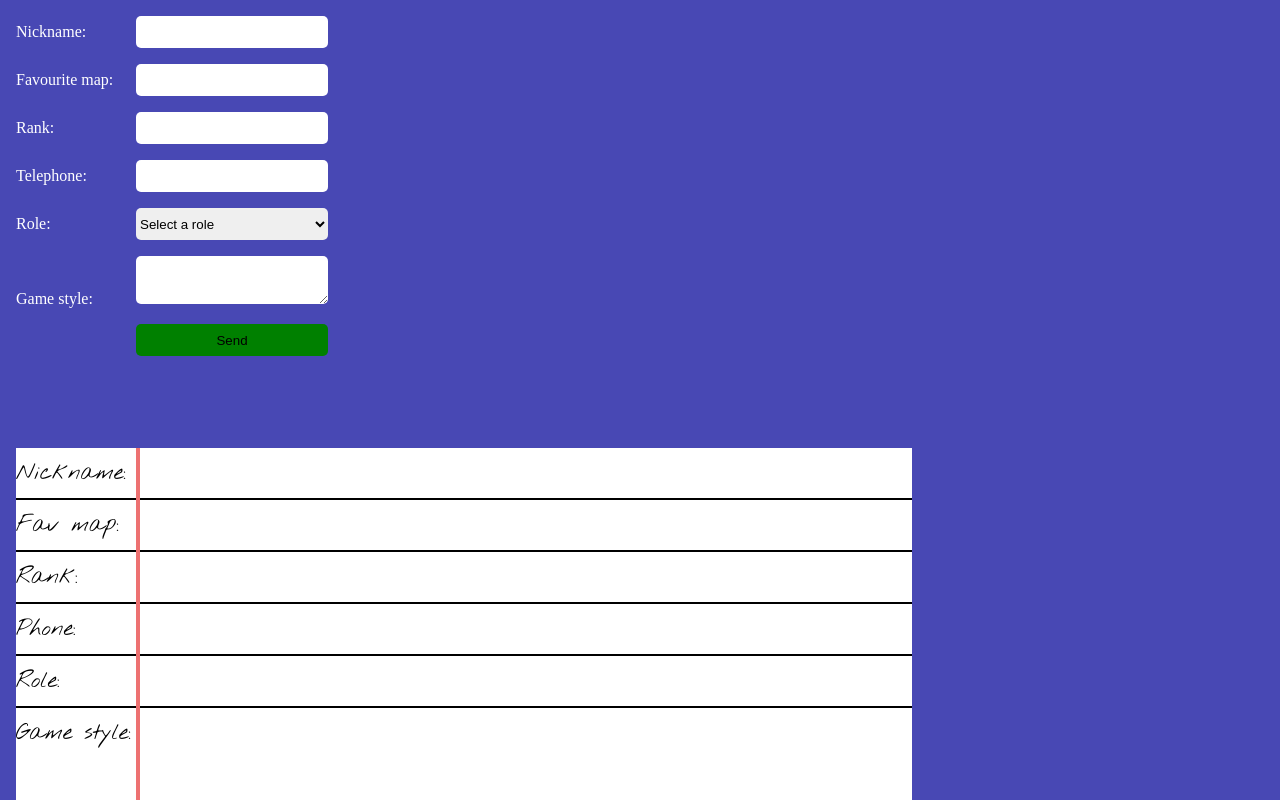
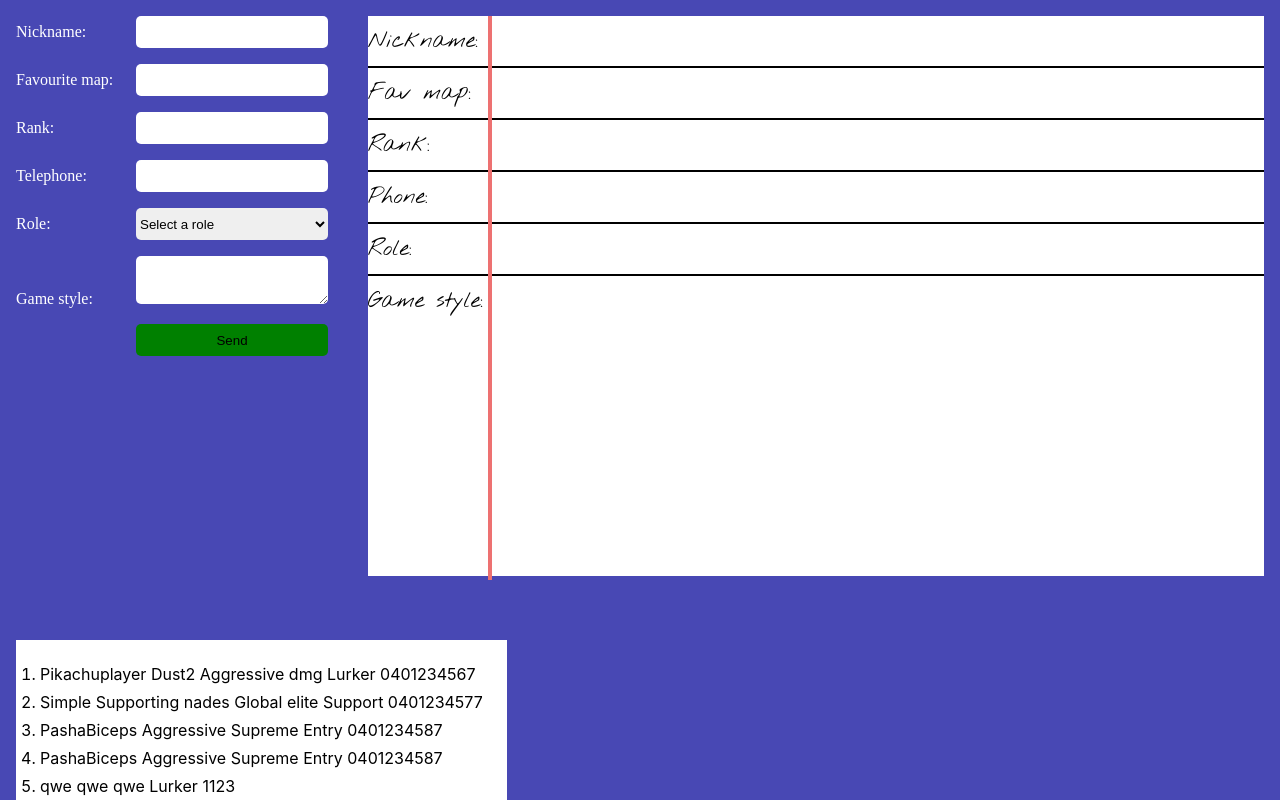
Before and after one commit to otdot/reactForm, a React (Create React App) app: page / in a window 1280 px wide. Shown: the top 800 px of the page. Built offline with nearby package versions, Linux system fonts and the light colour scheme; data requests are answered from the project's data file; a web font is replaced by a local one.

Commit message:
functionality to posting note

```diff
--- /dev/null
+++ b/db.json
@@ -0,0 +1,88 @@
+{
+  "notes": [
+    {
+      "id": 1,
+      "nickname": "Pikachuplayer",
+      "favouritemap": "Dust2",
+      "rank": "dmg",
+      "telephone": "0401234567",
+      "role": "Lurker",
+      "gamestyle": "Aggressive"
+    },
+    {
+      "id": 2,
+      "nickname": "Simple",
+      "Favouritemap": "Mirage",
+      "rank": "Global elite",
+      "telephone": "0401234577",
+      "role": "Support",
+      "gamestyle": "Supporting nades"
+    },
+    {
+      "id": 4,
+      "nickname": "PashaBiceps",
+      "Favouritemap": "Cache",
+      "rank": "Supreme",
+      "telephone": "0401234587",
+      "role": "Entry",
+      "gamestyle": "Aggressive"
+    },
+    {
+      "id": 5,
+      "nickname": "PashaBiceps",
+      "Favouritemap": "Cache",
+      "rank": "Supreme",
+      "telephone": "0401234587",
+      "role": "Entry",
+      "gamestyle": "Aggressive"
+    },
+    {
+      "nickname": "qwe",
+      "favouritemap": "qwe",
+      "rank": "qwe",
+      "telephone": "1123",
+      "role": "Lurker",
+      "moreinfo": "qwqe",
+      "showModal": true,
+      "id": 6
+    },
+    {
+      "nickname": "asd",
+      "favouritemap": "asd",
+      "rank": "asd",
+      "telephone": "123",
+      "role": "Lurker",
+      "moreinfo": "asd",
+      "showModal": true,
+      "id": 7
+    },
+    {
+      "nickname": "",
+      "favouritemap": "",
+      "rank": "",
+      "telephone": "",
+      "role": "",
+      "moreinfo": "",
+      "id": 8
+    },
+    {
+      "nickname": "asd",
+      "favouritemap": "asd",
+      "rank": "asd",
+      "telephone": "asd",
+      "role": "Lurker",
+      "moreinfo": "asd",
+      "showModal": true,
+      "id": 9
+    },
+    {
+      "nickname": "asd",
+      "favouritemap": "asd",
+      "rank": "asd",
+      "telephone": "asd",
+      "role": "Support",
+      "moreinfo": "asd",
+      "id": 10
+    }
+  ]
+}
--- a/package.json
+++ b/package.json
@@ -6,12 +6,14 @@
     "@testing-library/jest-dom": "^5.16.3",
     "@testing-library/react": "^12.1.4",
     "@testing-library/user-event": "^13.5.0",
+    "axios": "^0.27.2",
     "react": "^18.0.0",
     "react-dom": "^18.0.0",
     "react-scripts": "5.0.0",
     "web-vitals": "^2.1.4"
   },
   "scripts": {
+    "server": "json-server -p3001 --watch db.json",
     "start": "react-scripts start",
     "build": "react-scripts build",
     "test": "react-scripts test",
@@ -34,5 +36,8 @@
       "last 1 firefox version",
       "last 1 safari version"
     ]
+  },
+  "devDependencies": {
+    "json-server": "^0.17.0"
   }
 }
--- a/src/App.js
+++ b/src/App.js
@@ -3,21 +3,27 @@ import "./App.css";
 import { Form } from "./components/Form";
 import { View } from "./components/View";
 import { Modal } from "./components/Modal";
+import { Notelist } from "./components/Notelist";
+import axios from "axios";
 
 class App extends Component {
   state = {
+    noteInfo: {
       nickname: "",
       favouritemap: "",
       rank: "",
       telephone: "",
       role: "",
       moreinfo: "",
+    },
     showModal: false,
   };
 
   handleChange = (e) => {
     e.preventDefault();
-    this.setState({ [e.target.name]: e.target.value });
+    this.setState({
+      noteInfo: { ...this.state.noteInfo, [e.target.name]: e.target.value },
+    });
   };
 
   handleSubmit = (e) => {
@@ -31,8 +37,11 @@ class App extends Component {
     }
   };
 
-  closeHandler = (e) => {
+  postHandler = (e) => {
     e.target.parentNode.parentNode.children[1].style.pointerEvents = "auto";
+    axios
+      .post("http://localhost:3001/notes/", { ...this.state.noteInfo })
+      .catch((err) => console.log(err));
     window.location.reload();
   };
 
@@ -42,12 +51,13 @@ class App extends Component {
         {this.state.showModal && (
           <Modal
             cancel={this.handleSubmit}
-            ok={this.closeHandler}
-            {...this.state}
+            ok={this.postHandler}
+            {...this.state.noteInfo}
           />
         )}
         <Form submit={this.handleSubmit} change={this.handleChange} />
-        <View {...this.state} />
+        <View {...this.state.noteInfo} />
+        <Notelist />
       </div>
     );
   }
--- /dev/null
+++ b/src/components/Notelist.js
@@ -0,0 +1,32 @@
+import React, { Component } from "react";
+import axios from "axios";
+import classes from "./Notelist.module.css";
+
+export class Notelist extends Component {
+  state = {
+    notes: [],
+  };
+
+  componentDidMount() {
+    axios.get("http://localhost:3001/notes/").then((response) => {
+      const note = response.data.map((note) => {
+        return note;
+      });
+      this.setState({ notes: note });
+    });
+  }
+  render() {
+    return (
+      <ol className={classes.Notelist}>
+        {this.state.notes.map((note) => {
+          return (
+            <li key={note.id}>
+              {note.nickname} {note.favouritemap} {note.gamestyle} {note.rank}{" "}
+              {note.role} {note.telephone}
+            </li>
+          );
+        })}
+      </ol>
+    );
+  }
+}
--- /dev/null
+++ b/src/components/Notelist.module.css
@@ -0,0 +1,11 @@
+.Notelist {
+  background-color: white;
+  padding: 1rem;
+  position: absolute;
+  top: 40rem;
+  left: 1rem;
+}
+
+.Notelist li {
+  margin: 0.5rem;
+}
--- a/src/components/View.module.css
+++ b/src/components/View.module.css
@@ -2,10 +2,12 @@
 
 .View {
   margin: 1rem;
-  background-color: white;
+  background-color: rgb(255, 255, 255);
   height: 70vh;
   width: 70vw;
-  position: relative;
+  top: 0;
+  right: 0;
+  position: absolute;
   color: black;
   font-family: "Nothing You Could Do", cursive;
   font-size: 1.4rem;
```
Also changed, not shown: 1 other file (tests, documents, lock files or other folders). Lines whose indentation alone changed are shown as unchanged.
